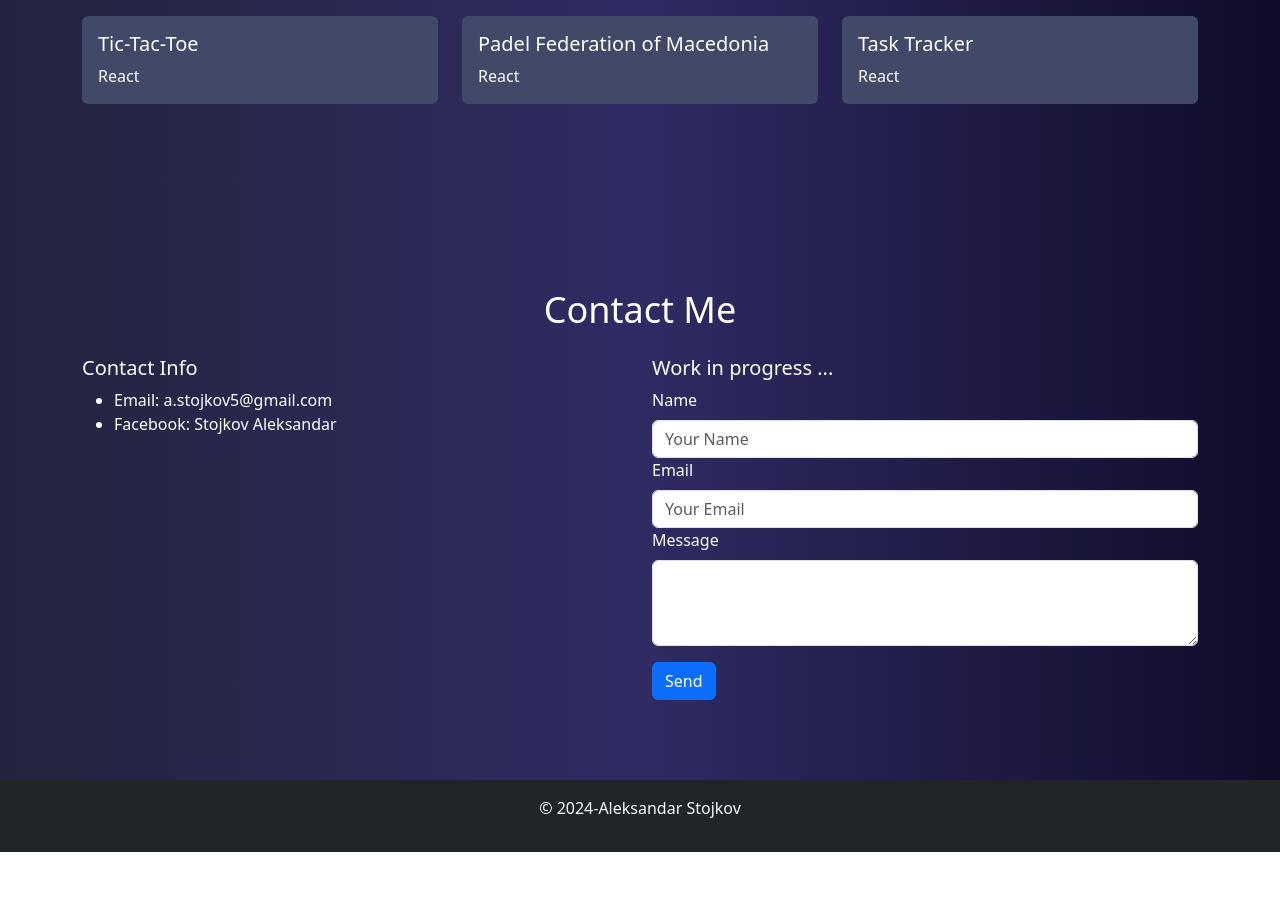
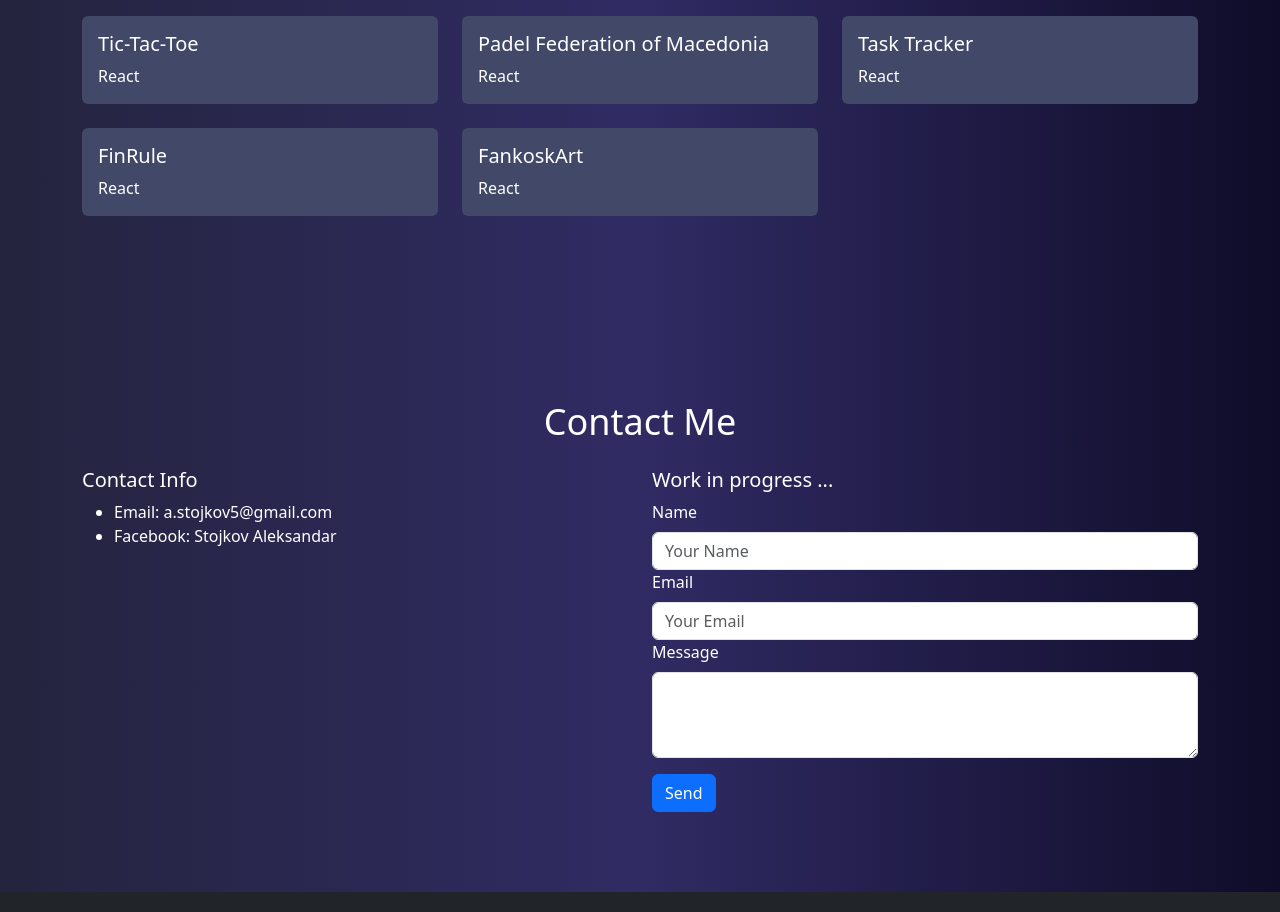
Before and after one commit to stojkov5/Portfolio, a React (Vite) app: page / in a window 1280 px wide. Shown: the part 1600-2512 px from the top of the page. Before the commit the page ends 2452 px from the top, so only its background shows below. Built offline with nearby package versions, Linux system fonts and the light colour scheme.

Commit message:
Added projects

```diff
--- a/src/components/Projects.jsx
+++ b/src/components/Projects.jsx
@@ -31,13 +31,25 @@ const projects = [
     category: "React",
     title: "Padel Federation of Macedonia",
     gitproject: "https://github.com/stojkov5/padel-federation-project",
-    demo: "https://padelfederation-macedonia.netlify.app/",
+    demo: "https://padelfederation.mk",
   },
   {
     category: "React",
     title: "Task Tracker",
     gitproject: "https://github.com/stojkov5/progress-tracker",
     demo: "https://progresstracker05.netlify.app/",
+  },
+  {
+    category: "React",
+    title: "FinRule",
+    gitproject: "https://github.com/stojkov5/FinRule",
+    demo: "https://finrule.io",
+  },
+  {
+    category: "React",
+    title: "FankoskArt",
+    gitproject: "https://github.com/stojkov5/FankoskArt",
+    demo: "https://fankoskart.shop",
   },
 ];
 
```
